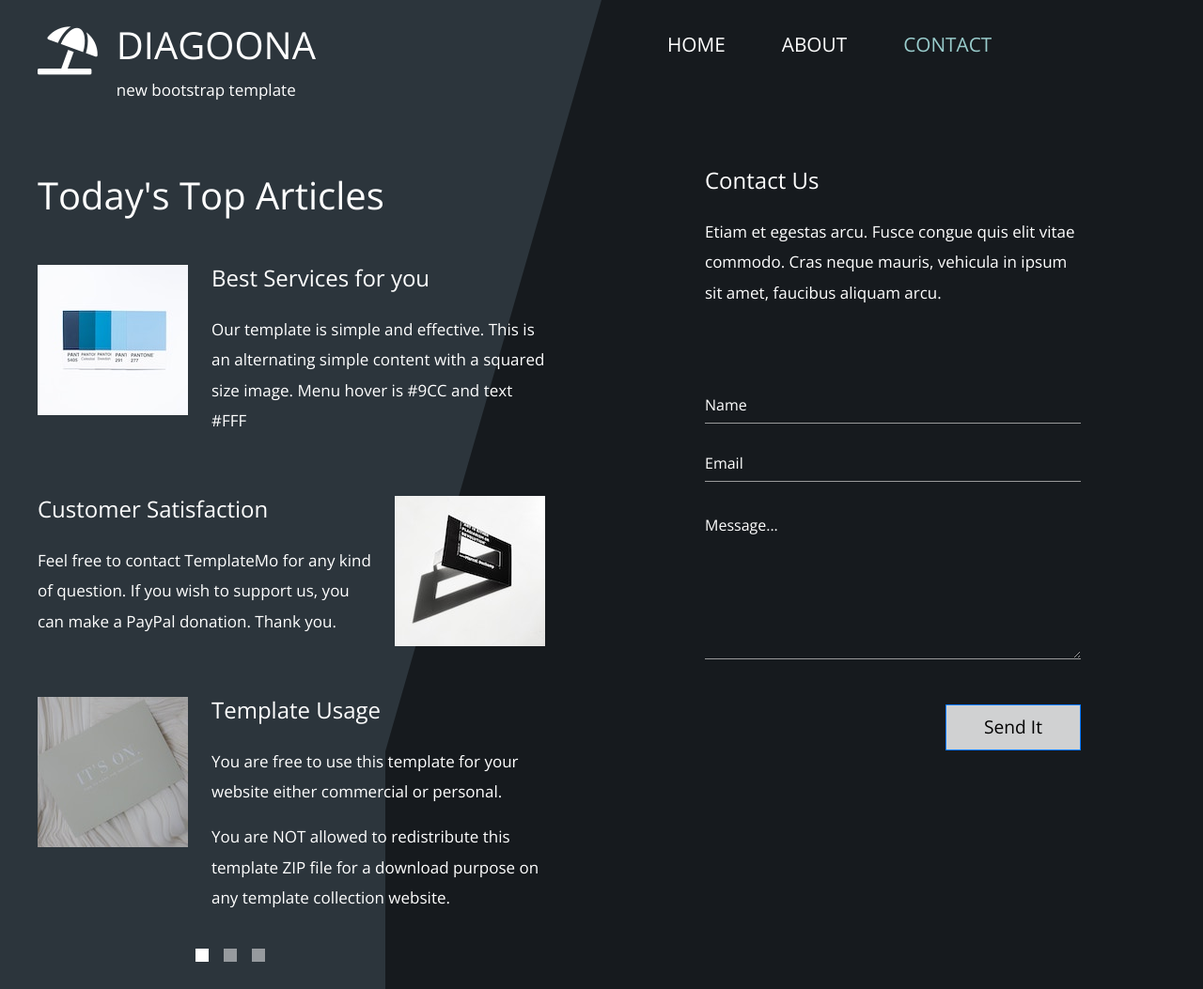
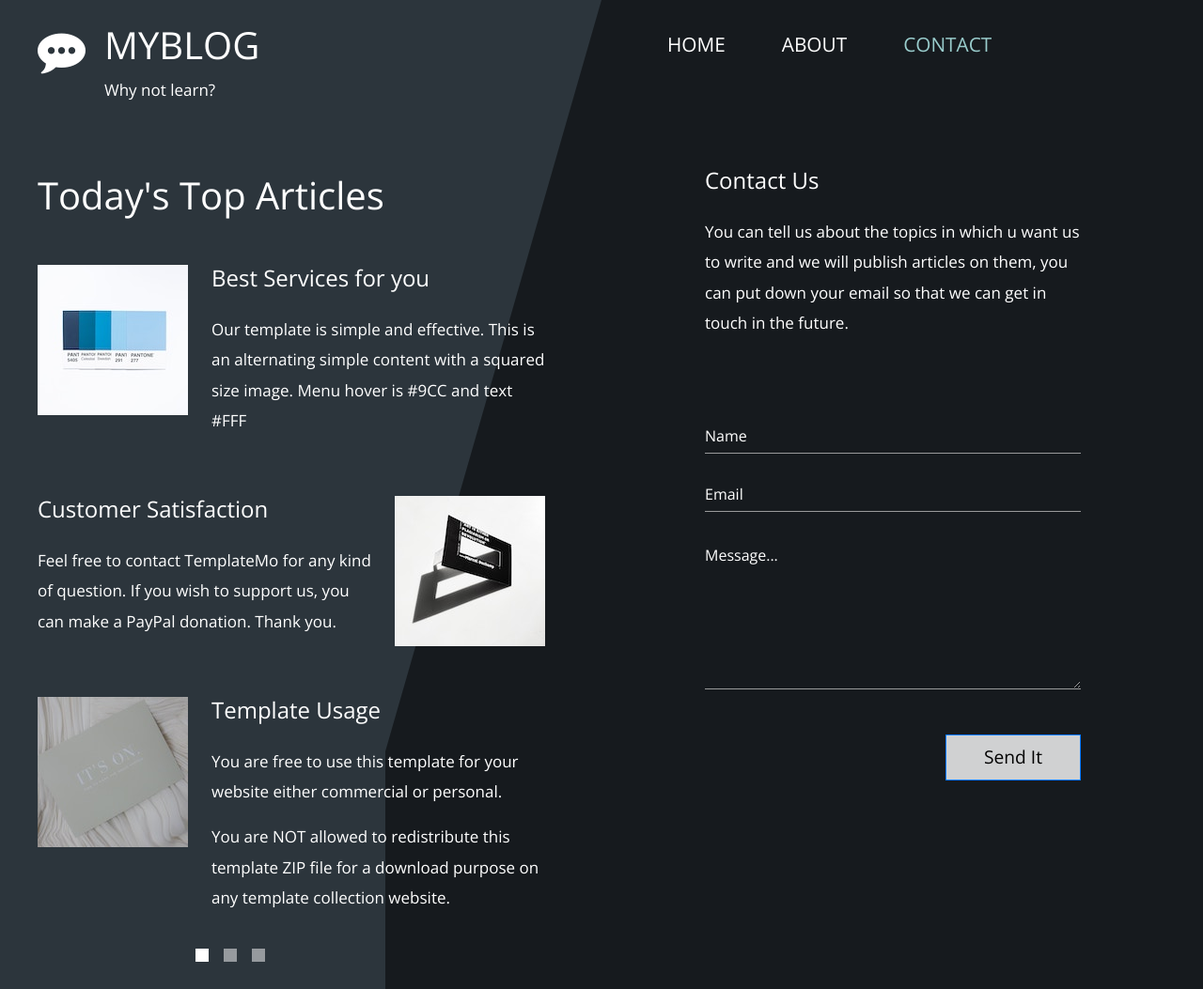
Before and after one commit to harilee1325/my_blog, a Flask app: page /contact in a window 1280 px wide. Shown: the whole page at 94% size. Run offline with Flask 2, Linux system fonts and the light colour scheme; some libraries are stand-ins or nearby versions.

Commit message:
wrote ajax

```diff
--- a/app.py
+++ b/app.py
@@ -1,6 +1,18 @@
-from flask import Flask, render_template
+from flask import Flask, render_template,request, jsonify,send_from_directory
+import json as simplejson
+import json
+from pymongo import MongoClient
+from bson.json_util import dumps
+import random
+import os
+from math import radians, cos, sin, asin, sqrt
+import math
 
 app = Flask(__name__)
+
+client = MongoClient('mongodb://Harilee:harilee1329@haridatabase-shard-00-00-egsq3.mongodb.net:27017,haridatabase-shard-00-01-egsq3.mongodb.net:27017,haridatabase-shard-00-02-egsq3.mongodb.net:27017/test?ssl=true&replicaSet=hariDatabase-shard-0&authSource=admin&retryWrites=true&w=majority')
+db = client.MyBlog
+
 
 @app.route("/")
 def parent():
@@ -18,5 +30,28 @@ def home():
 def contact():
   return render_template("contact.html")
 
+
+@app.route("/get-articles", methods=['GET'])
+def get_article():
+  try:
+
+    articleObj = db.article.find()
+    if articleObj == None:
+      return dumps({
+        'result': 'no',
+        'data': []
+      })
+    else:
+      return dumps({
+          'result':'yes',
+          'data' : articleObj
+        })
+
+  except Exception as e:
+      return dumps({'error' : str(e)})
+
+
+
+
 if __name__=='__main__':
   app.run(debug=True)
--- a/static/javascript/templatemo-script.js
+++ b/static/javascript/templatemo-script.js
@@ -1,5 +1,5 @@
 const initBg = (autoplay = true) => {
-    const bgImgsNames = ['diagoona-bg-1.jpg', 'diagoona-bg-2.jpg', 'diagoona-bg-3.jpg'];
+    const bgImgsNames = ['images/diagoona-bg-1.jpg', 'images/diagoona-bg-2.jpg', 'images/diagoona-bg-3.jpg'];
     const bgImgs = bgImgsNames.map(images => "images/" + img);
 
     $.backstretch(bgImgs, {duration: 4000, fade: 500});
--- a/templates/about.html
+++ b/templates/about.html
@@ -5,7 +5,7 @@
   <meta charset="UTF-8">
   <meta name="viewport" content="width=device-width, initial-scale=1.0">
   <meta http-equiv="X-UA-Compatible" content="ie=edge">
-  <title>Diagoona - About Page</title>
+  <title>MyBlog - About Page</title>
   <link href="https://fonts.googleapis.com/css?family=Open+Sans:300,400" rel="stylesheet" />
   <!-- https://fonts.google.com/ -->
   <link href="{{ url_for('static', filename='css/bootstrap.min.css') }}" rel="stylesheet" />
--- a/templates/contact.html
+++ b/templates/contact.html
@@ -5,7 +5,7 @@
   <meta charset="UTF-8">
   <meta name="viewport" content="width=device-width, initial-scale=1.0">
   <meta http-equiv="X-UA-Compatible" content="ie=edge">
-  <title>Diagoona Template - Contact page</title>
+  <title>MyBlog - Contact page</title>
   <link href="https://fonts.googleapis.com/css?family=Open+Sans:300,400" rel="stylesheet" />
   <!-- https://fonts.google.com/ -->
   <link href="{{ url_for('static', filename='css/bootstrap.min.css')}}" rel="stylesheet" />
@@ -13,13 +13,9 @@
   <link href="{{ url_for('static', filename='fontawesome/css/all.min.css')}}" rel="stylesheet" />
   <!-- https://fontawesome.com/ -->
   <link href="{{ url_for('static', filename='css/templatemo-diagoona.css')}}" rel="stylesheet" />
-  <!--
+  <link rel="stylesheet" href="https://cdnjs.cloudflare.com/ajax/libs/font-awesome/4.7.0/css/font-awesome.min.css">
 
-TemplateMo 550 Diagoona
 
-https://templatemo.com/tm-550-diagoona
-
--->
 </head>
 
 <body>
@@ -28,10 +24,10 @@ https://templatemo.com/tm-550-diagoona
       <div class="tm-row pt-4">
         <div class="tm-col-left">
           <div class="tm-site-header media">
-            <i class="fas fa-umbrella-beach fa-3x mt-1 tm-logo"></i>
+            <i class="fa fa-commenting fa-3x mt-1 tm-logo"></i>
             <div class="media-body">
-              <h1 class="tm-sitename text-uppercase">diagoona</h1>
-              <p class="tm-slogon">new bootstrap template</p>
+              <h1 class="tm-sitename text-uppercase">MyBlog</h1>
+              <p class="tm-slogon">Why not learn?</p>
             </div>
           </div>
         </div>
@@ -96,8 +92,10 @@ https://templatemo.com/tm-550-diagoona
           <!-- Content -->
           <section class="tm-content tm-contact">
             <h2 class="mb-4 tm-content-title">Contact Us</h2>
-            <p class="mb-85">Etiam et egestas arcu. Fusce congue quis elit vitae commodo. Cras neque mauris, vehicula in
-              ipsum sit amet, faucibus aliquam arcu.</p>
+            <p class="mb-85">You can tell us about the topics in which u want us to write and we will publish articles
+              on them,
+              you can put down your email so that we can get in touch in the future.
+            </p>
             <form id="contact-form" action="" method="POST">
               <div class="form-group mb-4">
                 <input type="text" name="name" class="form-control" placeholder="Name" required="" />
```
Also changed, not shown: static/javascript/get_articles.js (added, +11 -0 lines), templates/home.html (+46 -7 lines).
